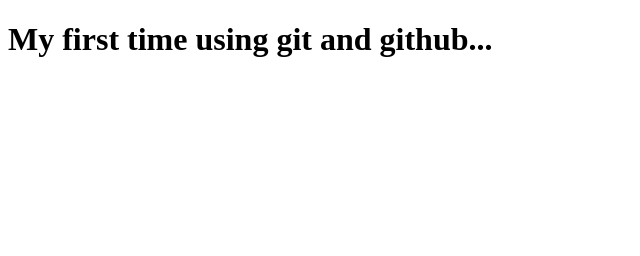
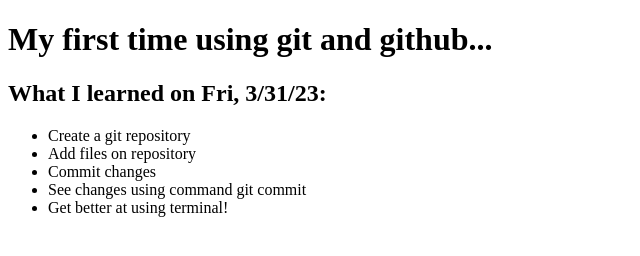
Before and after one commit to julieyeaeun/github-demo, a plain HTML site: page index.html in a window 1280 px wide. Shown: the whole page, without its empty margins (0-640 px from the left). Drawn offline with Linux system fonts and the light colour scheme.

Commit message:
added what I learned today lists

```diff
--- a/index.html
+++ b/index.html
@@ -9,5 +9,13 @@
 </head>
 <body>
     <h1>My first time using git and github...</h1>
+    <h2>What I learned on Fri, 3/31/23:</h2>
+    <ul>
+        <li>Create a git repository</li>
+        <li>Add files on repository</li>
+        <li>Commit changes</li>
+        <li>See changes using command git commit</li>
+        <li>Get better at using terminal!</li>
+    </ul>
 </body>
 </html>
```
